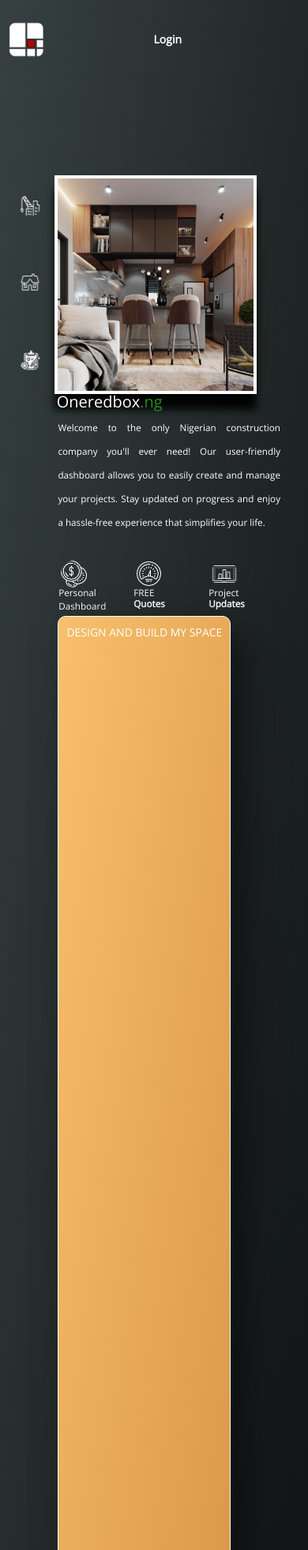
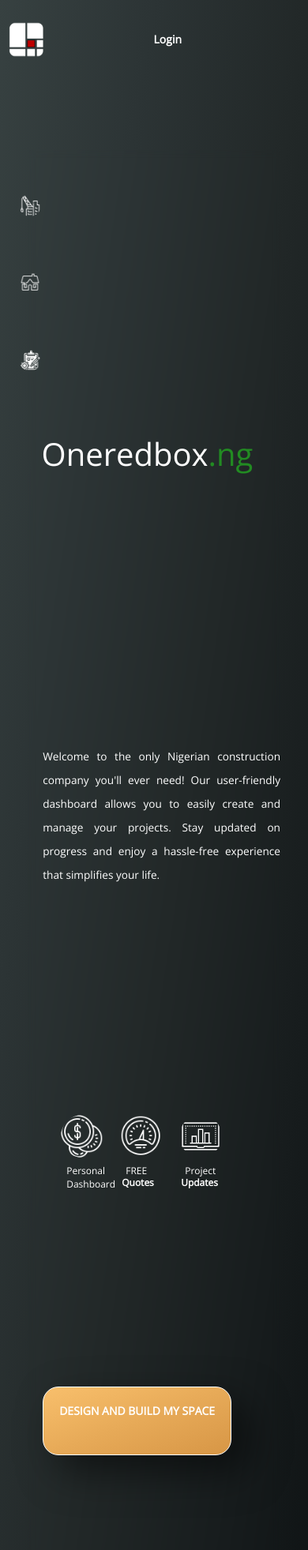
Before and after one commit to TheOrbMaverick/Oneredbox-ng, a Flask app: page / in a window 390 px wide. Shown: the top 1963 px of the page at 79% size. Run offline with Flask 2, Linux system fonts and the light colour scheme; some libraries are stand-ins or nearby versions.

Commit message:
update for mobile

```diff
--- a/app.py
+++ b/app.py
@@ -34,10 +34,10 @@
 
 #specified the database here with and stored it in cnx
 config = {
-    'user': 'TheOrbMaverick',
+    'user': "root",
     'password': dbPass,
-    'host': dbPath,
-    'database': 'TheOrbMaverick$Oneredbox'
+    'host': 'localhost',
+    'database': 'Oneredbox'
 }
 
 
@@ -307,7 +307,7 @@
     update_desc = "Project brief created"
     proj_status = 0
 
-    with mysql.connector.connect(user='TheOrbMaverick', password= dbPass, host=dbPath, database='TheOrbMaverick$Oneredbox') as cnx:
+    with mysql.connector.connect(user='root', password= dbPass, host='localhost', database='Oneredbox') as cnx:
         # Insert the project
         with cnx.cursor(dictionary=True) as cur:
             cur.execute(query1, (projDesc, totalCost, amountPaid, commercial, tWoBath, twBath, study, kitchen, livrm, bedroom, totalArea, date_added, client_id))
--- a/static/css/style.css
+++ b/static/css/style.css
@@ -493,88 +493,9 @@
 
 /************************* MEDIA QUERY *****************************/
 @media screen and (max-width: 1000px) {
-    section {
-        height: 100svh;
-    }
 
     .mainImage {
-        border-radius:0%;
-        margin-top: 10%;
-        min-width: 80%;
-        height: auto;
-        right: 3rem;
-        top: 0;
-    }
-
-    .headingText {
-        top: 0;
-        margin-top: 90%;
-        margin-left: 8%;
-        font-size: clamp(2rem, 2vw, 4rem);
-    }
-
-    .paraText {
-        top: 0;
-        margin-top: 105%;
-        margin-left: 6%;
-        font-size: clamp(.8rem, 3vw, 1.7rem);
-    }
-
-    .descriptions {
-        top: 0;
-        margin-top: 157%;
-    }
-
-    .features {
-        top: 0;
-        padding-right: 4rem;
-        height: 1rem;
-        width: auto;
-    }
-
-    .circle {
-        width: auto;
-        max-height: 5rem;
-    }
-
-    .label1 {
-        position: absolute;
-        justify-content: center;
-        color: white;
-        font-size: clamp(.8rem, 3vw, 1.7rem);
-        top: 4rem;
-        padding-left: 1rem;
-    }
-
-    .label {
-        position: absolute;
-        justify-content: center;
-        color: white;
-        font-size: clamp(.8rem, 3vw, 1.7rem);
-        top: 5rem;
-        padding-left: 1rem;
-        margin-top: .4rem;
-    }
-
-    .mainBtn {
-        position: absolute;
-        padding: 1rem;
-        color: white;
-        margin-top: 59rem;
-        top: 0rem;
-        bottom: 9rem;
-        border-radius: 1rem;
-        background-image: linear-gradient(to left top, #d79645, #dfa04f, #e7aa58, #f0b562, #f8bf6c);
-        text-decoration: none;
-        text-align: center;
-        text-transform: uppercase;
-        font-weight: 100;
-        min-width: 30%;
-        min-height: 4%;
-        box-shadow: 2rem 2rem 5rem rgba(0, 0, 0, .5);
-        border: 1px solid white;
-        transition: .4s;
-        left: 12%;
+        display: none;
     }
 
 }
```
